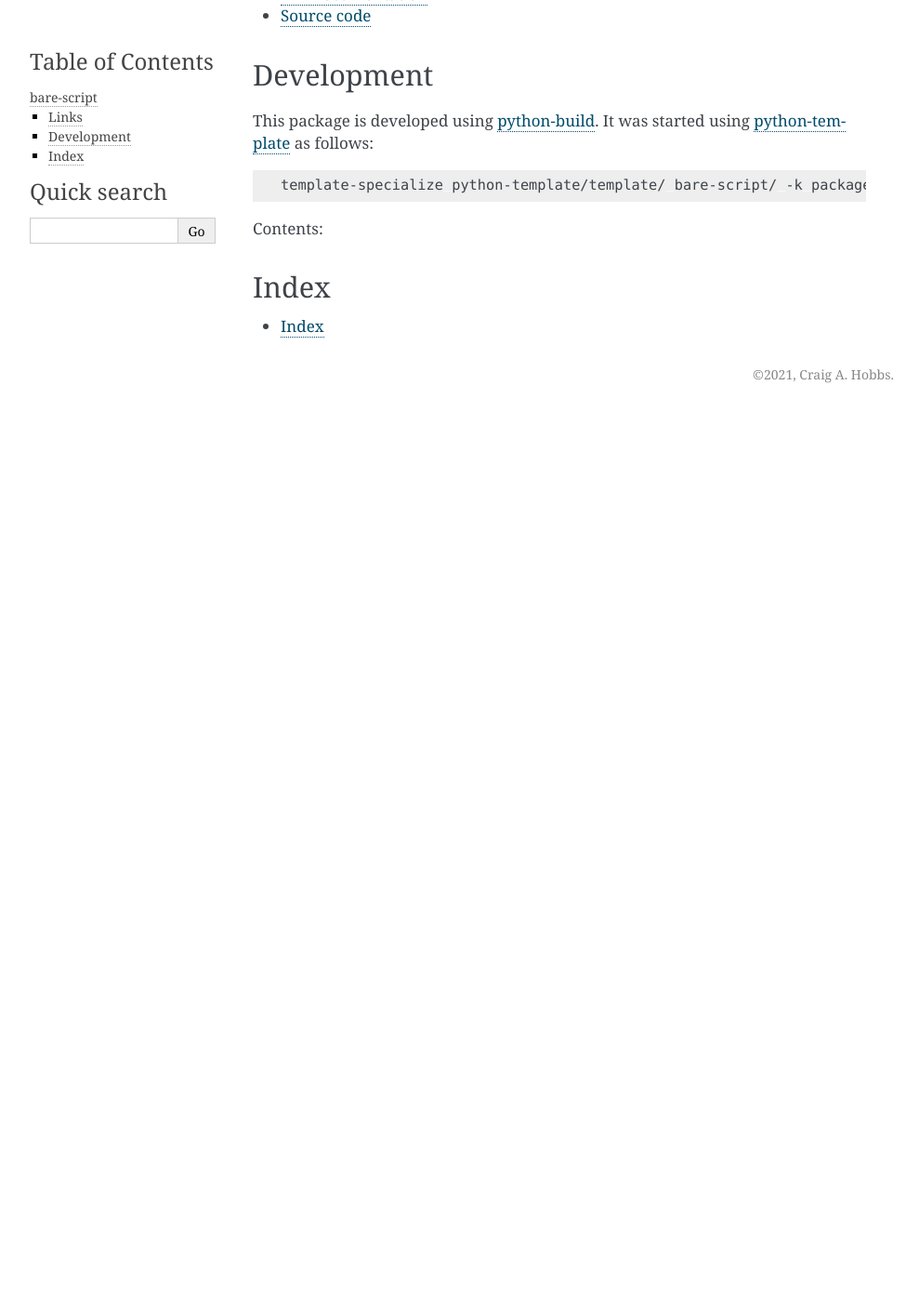
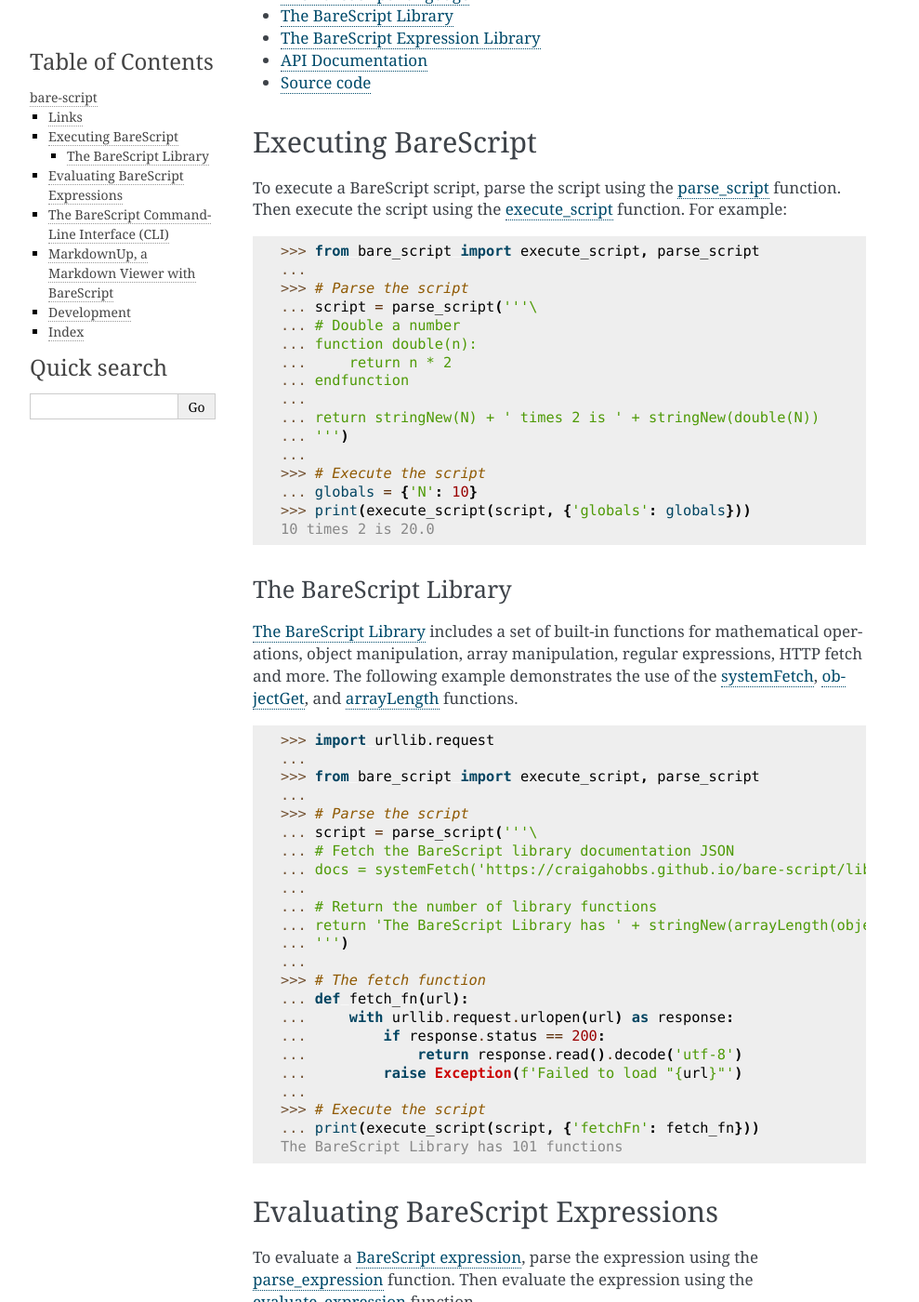
Before and after one commit to craigahobbs/bare-script-py, a Sphinx documentation site: the page built from doc/index.rst, in a window 1280 px wide and 1400 px high, scrolled down 270 px. Shown: the whole window at 93% size, without its empty margins (148-1137 px from the left). Built offline with Sphinx 7.4.7, drawn with Linux system fonts in a browser that asks for light colours; before the commit the page ends 900 px from its top, so only the background shows below that; some of the changed text lies outside the part shown.

Commit message:
port README.rst

```diff
--- a/README.rst
+++ b/README.rst
@@ -19,14 +19,147 @@
 
 |badge-status| |badge-version| |badge-license| |badge-python|
 
-Coming soon!
+BareScript is a light-weight scripting and expression language.
 
 
 Links
 -----
 
+- `The BareScript Language <https://craigahobbs.github.io/bare-script/language/>`__
+- `The BareScript Library <https://craigahobbs.github.io/bare-script-py/library/>`__
+- `The BareScript Expression Library <https://craigahobbs.github.io/bare-script-py/library/expression.html>`__
 - `API Documentation <https://craigahobbs.github.io/bare-script-py/>`__
 - `Source code <https://github.com/craigahobbs/bare-script-py>`__
+
+
+Executing BareScript
+--------------------
+
+To execute a BareScript script, parse the script using the
+`parse_script <https://craigahobbs.github.io/bare-script-py/reference-scripts.html#parse-script>`__
+function. Then execute the script using the
+`execute_script <https://craigahobbs.github.io/bare-script-py/reference-scripts.html#execute-script>`__
+function. For example:
+
+>>> from bare_script import execute_script, parse_script
+...
+>>> # Parse the script
+... script = parse_script('''\
+... # Double a number
+... function double(n):
+...     return n * 2
+... endfunction
+...
+... return stringNew(N) + ' times 2 is ' + stringNew(double(N))
+... ''')
+...
+>>> # Execute the script
+... globals = {'N': 10}
+>>> print(execute_script(script, {'globals': globals}))
+10 times 2 is 20.0
+
+
+The BareScript Library
+^^^^^^^^^^^^^^^^^^^^^^
+
+`The BareScript Library <https://craigahobbs.github.io/bare-script-py/library/>`__
+includes a set of built-in functions for mathematical operations, object manipulation, array
+manipulation, regular expressions, HTTP fetch and more. The following example demonstrates the use
+of the
+`systemFetch <https://craigahobbs.github.io/bare-script-py/library/#var.vGroup='System'&systemfetch>`__,
+`objectGet <https://craigahobbs.github.io/bare-script-py/library/#var.vGroup='Object'&objectget>`__, and
+`arrayLength <https://craigahobbs.github.io/bare-script-py/library/#var.vGroup='Array'&arraylength>`__
+functions.
+
+>>> import urllib.request
+...
+>>> from bare_script import execute_script, parse_script
+...
+>>> # Parse the script
+... script = parse_script('''\
+... # Fetch the BareScript library documentation JSON
+... docs = systemFetch('https://craigahobbs.github.io/bare-script/library/library.json')
+...
+... # Return the number of library functions
+... return 'The BareScript Library has ' + stringNew(arrayLength(objectGet(docs, 'functions'))) + ' functions'
+... ''')
+...
+>>> # The fetch function
+... def fetch_fn(url):
+...     with urllib.request.urlopen(url) as response:
+...         if response.status == 200:
+...             return response.read().decode('utf-8')
+...         raise Exception(f'Failed to load "{url}"')
+...
+>>> # Execute the script
+... print(execute_script(script, {'fetchFn': fetch_fn}))
+The BareScript Library has 101 functions
+
+
+Evaluating BareScript Expressions
+---------------------------------
+
+To evaluate a
+`BareScript expression <https://craigahobbs.github.io/bare-script/language/#expressions>`__,
+parse the expression using the
+`parse_expression <https://craigahobbs.github.io/bare-script-py/reference-expressions.html#parse-expression>`__
+function. Then evaluate the expression using the
+`evaluate_expression <https://craigahobbs.github.io/bare-script-py/reference-expressions.html#evaluate-expression>`__
+function.
+
+Expression evaluation includes the
+`BareScript Expression Library <https://craigahobbs.github.io/bare-script-py/library/expression.html>`__,
+a set of built-in, spreadsheet-like functions.
+
+For example:
+
+>>> from bare_script import evaluate_expression, parse_expression
+...
+>>> # Parse the expression
+... expr = parse_expression('2 * max(a, b, c)')
+...
+>>> # Evaluate the expression
+... variables = {'a': 1, 'b': 2, 'c': 3}
+>>> print(evaluate_expression(expr, None, variables))
+6.0
+
+
+The BareScript Command-Line Interface (CLI)
+-------------------------------------------
+
+You can run BareScript from the command line using the BareScript CLI, "bare". BareScript script
+files use the ".bare" file extension.
+
+.. code-block:: sh
+
+    bare script.bare
+
+**Note:** In the BareScript CLI, import statements and the
+`systemFetch <https://craigahobbs.github.io/bare-script-py/library/#var.vGroup='System'&systemfetch>`__
+function read non-URL paths from the local file system.
+
+
+MarkdownUp, a Markdown Viewer with BareScript
+---------------------------------------------
+
+`MarkdownUp <https://craigahobbs.github.io/markdown-up/>`__
+is a Markdown Viewer that executes BareScript embedded within Markdown documents.
+`MarkdownUp <https://craigahobbs.github.io/markdown-up/>`__
+extends its
+`standard library <https://craigahobbs.github.io/markdown-up/library/>`__
+with functions for dynamically rendering Markdown text, drawing SVG images, etc.
+
+For example:
+
+.. code-block:: markdown
+
+    # Markdown Application
+
+    This is a Markdown document with embedded BareScript:
+
+    ~~~ markdown-script
+    markdownPrint('Hello, Markdown!')
+    ~~~
 
 
 Development
--- a/doc/conf.py
+++ b/doc/conf.py
@@ -57,11 +57,10 @@
 #
 html_theme = 'alabaster'
 html_theme_options = {
-    'canonical_url': 'https://craigahobbs.github.io/bare-script/',
-    'description': 'bare-script',
+    'canonical_url': 'https://craigahobbs.github.io/bare-script-py/',
     'fixed_sidebar': True,
     'github_user': 'craigahobbs',
-    'github_repo': 'bare-script',
+    'github_repo': 'bare-script-py',
     'show_powered_by': False
 }
 
--- a/doc/index.rst
+++ b/doc/index.rst
@@ -1,7 +1,5 @@
 .. include:: ../README.rst
 
-
-Contents:
 
 .. toctree::
    :maxdepth: 2
```
Also changed, not shown: 1 other file.
